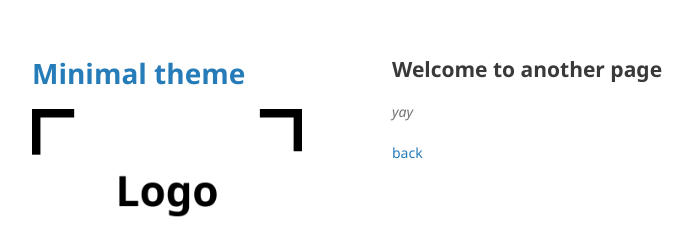
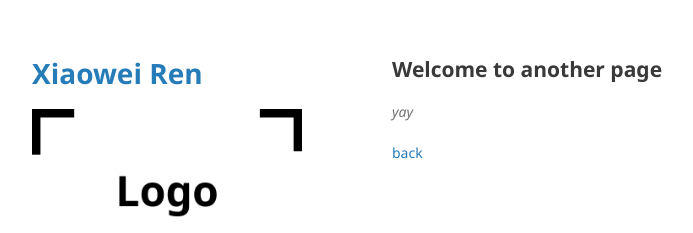
Before and after one commit to ericrxw/xiaoweiren, a Jekyll site: the page built from another-page.md, in a window 1280 px wide. Shown: the top 233 px of the page, without its empty margins (178-871 px from the left). Built offline with Jekyll 4.4.1, drawn with Linux system fonts in a browser that asks for light colours; our own code applies the rules of GitHub Pages for plain Markdown files.

Commit message:
change title

```diff
--- a/_config.yml
+++ b/_config.yml
@@ -1,4 +1,4 @@
-title: Minimal theme
+title: Xiaowei Ren
 logo: /assets/img/logo.png
 description: Minimal is a theme for GitHub Pages.
 show_downloads: true
```
Also changed, not shown: 1 other file.
